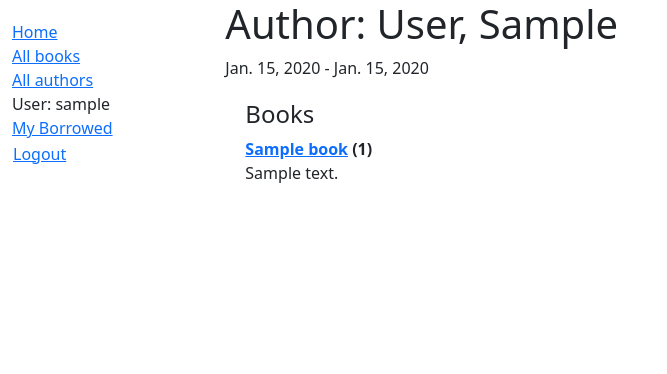
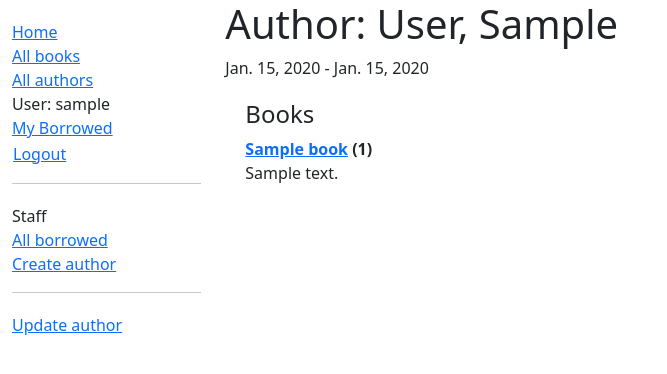
Before and after one commit to ColeWangler/-csci313-assignment-4-Cole-Wangler, a Django app: page /catalog/author/1 in a window 1280 px wide. Shown: the top 374 px of the page, without its empty margins (0-667 px from the left). Run offline with Django 4.2, Linux system fonts and the light colour scheme; a user stored in the database is signed in; tables that the repository leaves empty hold one stand-in row (values such as "Sample post").

Commit message:
Tried to add librarian group as a staff and implemented some forms for creating an author

```diff
--- a/mytestsite/catalog/templates/base_generic.html
+++ b/mytestsite/catalog/templates/base_generic.html
@@ -41,7 +41,24 @@
                 {% else %}
                 <li><a href="{% url 'login' %}?next={{ request.path }}">Login</a></li>
               {% endif %}
+
+
+
+
+
+
             </ul>
+            {% if user.is_staff %}
+            <hr>
+            <ul class="sidebar-nav">
+              <li>Staff</li>
+              <li><a href="{% url 'all-borrowed' %}">All borrowed</a></li>
+            {% if perms.catalog.add_author %}
+               <li><a href="{% url 'author-create' %}">Create author</a></li>
+            {% endif %}
+            </ul>
+            {% endif %}
+
 
           {% endblock %}
         </div>
--- a/mytestsite/catalog/templates/catalog/author_detail.html
+++ b/mytestsite/catalog/templates/catalog/author_detail.html
@@ -19,3 +19,20 @@
 
 </div>
 {% endblock %}
+
+{% block sidebar %}
+  {{ block.super }}
+
+  {% if perms.catalog.change_author or perms.catalog.delete_author %}
+  <hr>
+  <ul class="sidebar-nav">
+    {% if perms.catalog.change_author %}
+      <li><a href="{% url 'author-update' author.id %}">Update author</a></li>
+    {% endif %}
+    {% if not author.book_set.all and perms.catalog.delete_author %}
+      <li><a href="{% url 'author-delete' author.id %}">Delete author</a></li>
+    {% endif %}
+    </ul>
+  {% endif %}
+
+{% endblock %}
--- a/mytestsite/catalog/urls.py
+++ b/mytestsite/catalog/urls.py
@@ -8,4 +8,13 @@ urlpatterns = [
     path('authors/', views.AuthorListView.as_view(), name='authors'),
     path('author/<int:pk>', views.AuthorDetailView.as_view(), name='author-detail'),
     path('mybooks/', views.LoanedBooksByUserListView.as_view(), name='my-borrowed'),
+    path(r'borrowed/', views.LoanedBooksAllListView.as_view(), name='all-borrowed'),  # Added for challenge
 ]
+
+
+urlpatterns += [
+    path('book/<uuid:pk>/renew/', views.renew_book_librarian, name='renew-book-librarian'),
+    path('author/create/', views.AuthorCreate.as_view(), name='author-create'),
+    path('author/<int:pk>/update/', views.AuthorUpdate.as_view(), name='author-update'),
+    path('author/<int:pk>/delete/', views.AuthorDelete.as_view(), name='author-delete'),
+]
--- a/mytestsite/catalog/views.py
+++ b/mytestsite/catalog/views.py
@@ -75,3 +75,92 @@ class LoanedBooksByUserListView(LoginRequiredMixin, generic.ListView):
             .filter(status__exact='o')
             .order_by('due_back')
         )
+
+
+
+# Added as part of challenge!
+from django.contrib.auth.mixins import PermissionRequiredMixin
+
+
+class LoanedBooksAllListView(PermissionRequiredMixin, generic.ListView):
+    """Generic class-based view listing all books on loan. Only visible to users with can_mark_returned permission."""
+    model = BookInstance
+    permission_required = 'catalog.can_mark_returned'
+    template_name = 'catalog/bookinstance_list_borrowed_all.html'
+    paginate_by = 10
+
+    def get_queryset(self):
+        return BookInstance.objects.filter(status__exact='o').order_by('due_back')
+
+
+
+
+from django.shortcuts import get_object_or_404
+from django.http import HttpResponseRedirect
+from django.urls import reverse
+import datetime
+from django.contrib.auth.decorators import login_required, permission_required
+from catalog.forms import RenewBookForm
+
+
+@login_required
+@permission_required('catalog.can_mark_returned', raise_exception=True)
+def renew_book_librarian(request, pk):
+    """View function for renewing a specific BookInstance by librarian."""
+    book_instance = get_object_or_404(BookInstance, pk=pk)
+
+    # If this is a POST request then process the Form data
+    if request.method == 'POST':
+
+        # Create a form instance and populate it with data from the request (binding):
+        form = RenewBookForm(request.POST)
+
+        # Check if the form is valid:
+        if form.is_valid():
+            # process the data in form.cleaned_data as required (here we just write it to the model due_back field)
+            book_instance.due_back = form.cleaned_data['renewal_date']
+            book_instance.save()
+
+            # redirect to a new URL:
+            return HttpResponseRedirect(reverse('all-borrowed'))
+         # If this is a GET (or any other method) create the default form
+    else:
+        proposed_renewal_date = datetime.date.today() + datetime.timedelta(weeks=3)
+        form = RenewBookForm(initial={'renewal_date': proposed_renewal_date})
+
+    context = {
+        'form': form,
+        'book_instance': book_instance,
+    }
+
+    return render(request, 'catalog/book_renew_librarian.html', context)
+
+from django.views.generic.edit import CreateView, UpdateView, DeleteView
+from django.urls import reverse_lazy
+from .models import Author
+
+class AuthorCreate(PermissionRequiredMixin, CreateView):
+    model = Author
+    fields = ['first_name', 'last_name', 'date_of_birth', 'date_of_death']
+    initial = {'date_of_death': '11/11/2023'}
+    permission_required = 'catalog.add_author'
+
+class AuthorUpdate(PermissionRequiredMixin, UpdateView):
+    model = Author
+    # Not recommended (potential security issue if more fields added)
+    fields = '__all__'
+    permission_required = 'catalog.change_author'
+
+class AuthorDelete(PermissionRequiredMixin, DeleteView):
+    model = Author
+    success_url = reverse_lazy('authors')
+    permission_required = 'catalog.delete_author'
+
+    def form_valid(self, form):
+        try:
+            self.object.delete()
+            return HttpResponseRedirect(self.success_url)
+        except Exception as e:
+            return HttpResponseRedirect(
+                reverse("author-delete", kwargs={"pk": self.object.pk})
+            )
```
Also changed, not shown: mytestsite/catalog/forms.py (added, +23 -0 lines), mytestsite/catalog/templates/catalog/author_confirm_delete.html (added, +25 -0 lines), mytestsite/catalog/templates/catalog/author_form.html (added, +11 -0 lines), mytestsite/catalog/templates/catalog/book_renew_librarian.html (added, +15 -0 lines), mytestsite/catalog/templates/catalog/bookinstance_list_borrowed_all.html (added, +22 -0 lines).
